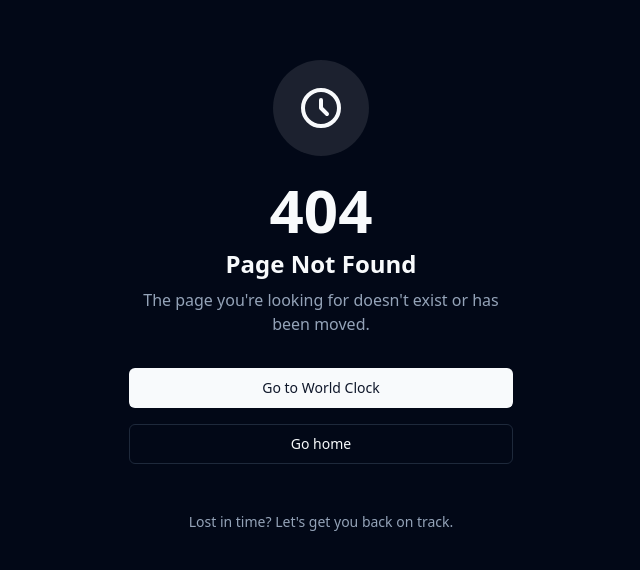
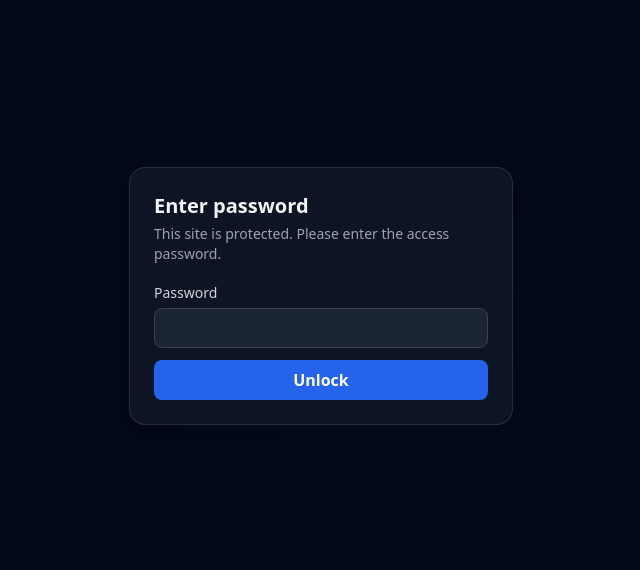
Before and after one commit to proleadm/meeeta, a Next.js app: page /unlock in a window 1280 px wide. Before the commit this address had no page. Shown: the part 104-674 px from the top of the page, without its empty margins (319-959 px from the left). Built offline with nearby package versions, Linux system fonts and the light colour scheme.

Commit message:
Add password gate for staging

```diff
--- /dev/null
+++ b/src/app/api/unlock/route.ts
@@ -0,0 +1,39 @@
+import { NextRequest, NextResponse } from 'next/server';
+
+const AUTH_COOKIE = 'meeteta_auth';
+const COOKIE_MAX_AGE = 60 * 60 * 24 * 7; // 7 days
+
+function getSafeNext(next: string | null) {
+  if (!next) return '/';
+  if (!next.startsWith('/')) return '/';
+  return next;
+}
+
+export async function POST(req: NextRequest) {
+  const form = await req.formData();
+  const password = String(form.get('password') || '');
+  const next = getSafeNext(String(form.get('next') || ''));
+
+  const expected = process.env.MEETETA_PASSWORD;
+  if (!expected) {
+    return NextResponse.redirect(new URL(next, req.url));
+  }
+
+  if (password !== expected) {
+    const errorUrl = new URL('/unlock', req.url);
+    errorUrl.searchParams.set('error', '1');
+    errorUrl.searchParams.set('next', next);
+    return NextResponse.redirect(errorUrl);
+  }
+
+  const res = NextResponse.redirect(new URL(next, req.url));
+  res.cookies.set({
+    name: AUTH_COOKIE,
+    value: '1',
+    path: '/',
+    maxAge: COOKIE_MAX_AGE,
+    sameSite: 'lax',
+    secure: process.env.NODE_ENV === 'production',
+  });
+  return res;
+}
--- /dev/null
+++ b/src/app/unlock/page.tsx
@@ -0,0 +1,54 @@
+interface UnlockPageProps {
+  searchParams?: {
+    next?: string;
+    error?: string;
+  };
+}
+
+export default function UnlockPage({ searchParams }: UnlockPageProps) {
+  const nextPath = searchParams?.next || '/';
+  const hasError = searchParams?.error === '1';
+
+  return (
+    <div className="min-h-screen flex items-center justify-center bg-gradient-to-br from-background via-background to-muted/10 px-4">
+      <div className="w-full max-w-sm rounded-2xl border border-gray-200/60 dark:border-gray-700/60 bg-white/80 dark:bg-gray-900/80 shadow-lg shadow-black/5 backdrop-blur-sm p-6 space-y-4">
+        <div className="space-y-1">
+          <h1 className="text-xl font-semibold text-gray-900 dark:text-gray-100">Enter password</h1>
+          <p className="text-sm text-gray-500 dark:text-gray-400">
+            This site is protected. Please enter the access password.
+          </p>
+        </div>
+
+        {hasError && (
+          <div className="text-sm text-red-600 dark:text-red-400 bg-red-50/80 dark:bg-red-900/30 border border-red-200/60 dark:border-red-800/40 rounded-lg px-3 py-2">
+            Incorrect password. Please try again.
+          </div>
+        )}
+
+        <form className="space-y-3" method="POST" action="/api/unlock">
+          <input type="hidden" name="next" value={nextPath} />
+          <div className="space-y-1">
+            <label htmlFor="password" className="text-sm font-medium text-gray-700 dark:text-gray-300">
+              Password
+            </label>
+            <input
+              id="password"
+              name="password"
+              type="password"
+              autoComplete="current-password"
+              required
+              className="h-10 w-full px-3 rounded-lg border border-gray-200 dark:border-gray-700 bg-white/90 dark:bg-gray-800/80 focus:outline-none focus:ring-2 focus:ring-blue-500 text-sm"
+            />
+          </div>
+
+          <button
+            type="submit"
+            className="w-full h-10 rounded-lg bg-blue-600 hover:bg-blue-700 text-white font-semibold transition-colors"
+          >
+            Unlock
+          </button>
+        </form>
+      </div>
+    </div>
+  );
+}
```
Also changed, not shown: middleware.ts (added, +36 -0 lines).
